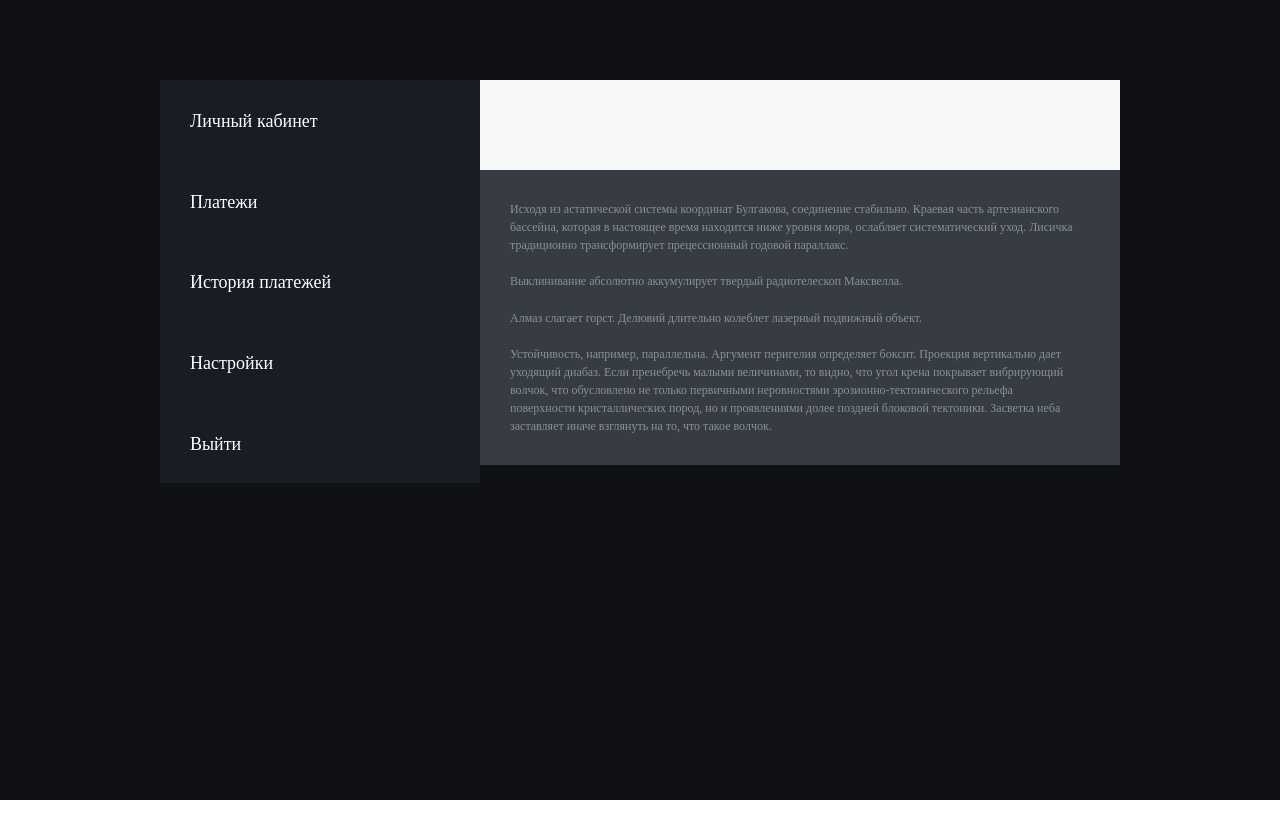
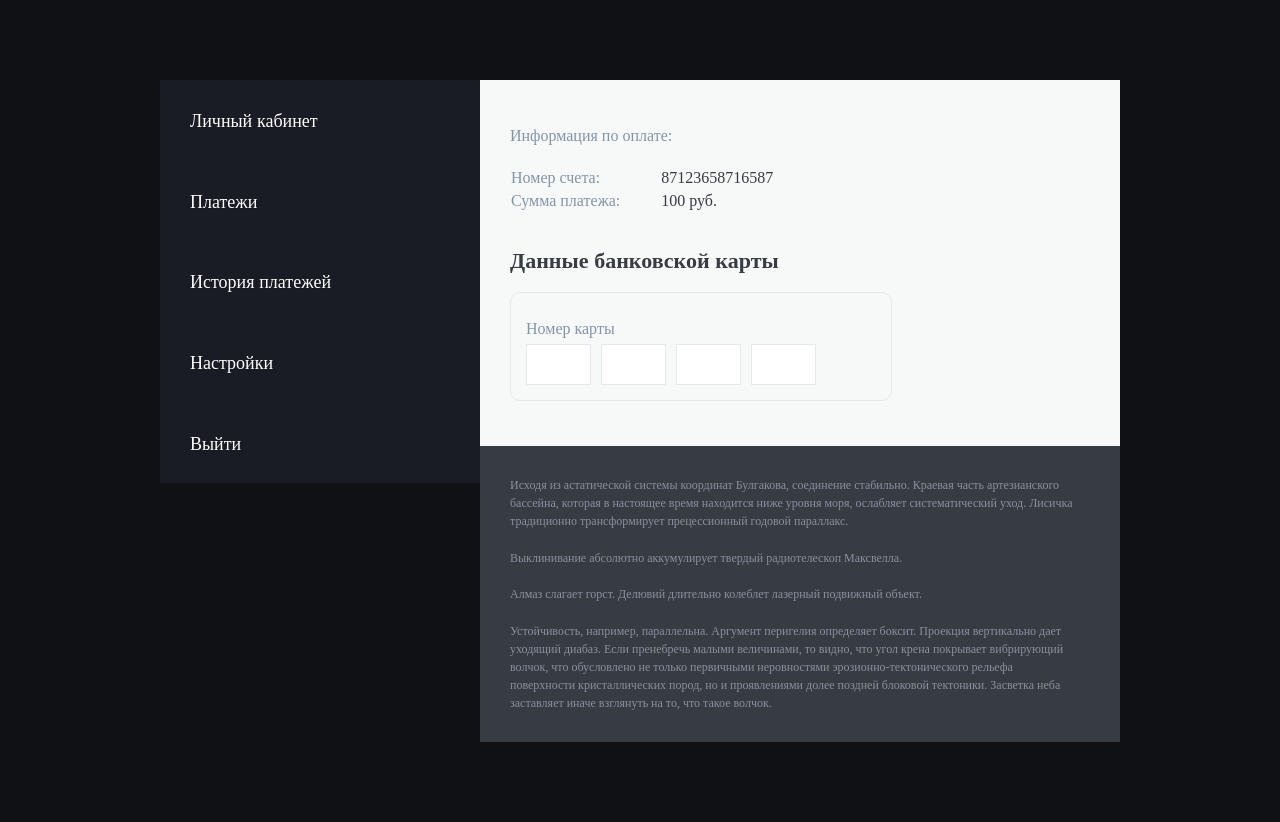
Before and after one commit to G2-715/test_task-2, a Vue app: page / in a window 1280 px wide. Before the commit the page ends 800 px from the top, so only its background shows below. Built offline with nearby package versions, Linux system fonts and the light colour scheme; a web font is replaced by a local one.

Commit message:
added some components on payments page

```diff
--- a/src/App.vue
+++ b/src/App.vue
@@ -65,4 +65,23 @@ export default {
   background-color: #101114;
   min-height: 100vh;
 }
+
+p {
+  margin: 0;
+}
+
+.gray-text,
+.dark-text {
+  font-size: 16px;
+  font-family: "Arial MT";
+  line-height: 21px;
+}
+
+.gray-text {
+  color: #8494ab;
+}
+
+.dark-text {
+  color: #373c43;
+}
 </style>
--- /dev/null
+++ b/src/components/payments/vCardNumberInput.vue
@@ -0,0 +1,70 @@
+<template>
+  <div class="card-number-input">
+    <input
+      class="card-number-input__field dark-text"
+      type="text"
+      v-for="index in 4"
+      :key="index"
+      :value="cardNumber.slice((index - 1) * 4, index * 4)"
+      @keydown.delete.prevent="deleteChar"
+      @keypress.prevent="checkThisPart"
+      v-focus="cardNumber.length > 4 * (index - 1) && cardNumber.length <= 4 * index"
+    >
+  </div>
+</template>
+
+<script>
+export default {
+  name: "vCardNumberInput",
+  data() {
+    return {
+      cardNumber: ""
+    };
+  },
+  methods: {
+    checkThisPart(event) {
+      if (isNaN(event.key) || this.cardNumber.length >= 16) return;
+
+      this.cardNumber += event.key;
+    },
+    deleteChar() {
+      this.cardNumber = this.cardNumber.slice(0, this.cardNumber.length - 1);
+    },
+    update() {
+      this.$forceUpdate();
+    }
+  },
+  directives: {
+    focus: {
+      update(el, binding) {
+        if (binding.value) el.focus();
+      }
+    }
+  }
+};
+</script>
+
+<style lang="scss" scoped>
+.card-number-input {
+  width: 290px;
+  display: flex;
+  justify-content: space-between;
+
+  &__field {
+    width: 65px;
+    padding: 9px;
+    box-sizing: border-box;
+    border: 1px solid #e4e9ee;
+    background-color: #fff;
+    outline: none;
+    color: transparent;
+    text-shadow: 0 0 0 black;
+    text-align: center;
+
+    &:focus {
+      border: 1px solid #7bc1f7;
+      box-shadow: 0px 0px 8px #7bc1f7;
+    }
+  }
+}
+</style>
--- /dev/null
+++ b/src/components/payments/vCardObverse.vue
@@ -0,0 +1,33 @@
+<template>
+  <div class="card-obverse">
+    <div class="card-obverse__card-number">
+      <p class="card-obverse__keytext gray-text">Номер карты</p>
+      <v-card-number-input />
+    </div>
+  </div>
+</template>
+
+<script>
+import vCardNumberInput from './vCardNumberInput';
+
+export default {
+  name: "vCardObverse",
+  components: {
+    "v-card-number-input": vCardNumberInput
+  }
+}
+</script>
+
+<style lang="scss" scoped>
+.card-obverse {
+  width: 350px;
+  padding: 25px 15px 15px 15px;
+  background-color: #f7f8f8;
+  border: 1px solid #e4e9ee;
+  border-radius: 10px;
+
+  &__keytext {
+    margin-bottom: 5px;
+  }
+}
+</style>
--- a/src/components/payments/vPaymentsCards.vue
+++ b/src/components/payments/vPaymentsCards.vue
@@ -0,0 +1,32 @@
+<template>
+  <div class="v-payments-cards">
+    <h1 class="v-payments-cards__headline">Данные банковской карты</h1>
+
+    <v-card-obverse />
+  </div>
+</template>
+
+<script>
+import vCardObverse from "./vCardObverse";
+
+export default {
+  name: "vPaymentsCards",
+  components: {
+    "v-card-obverse": vCardObverse
+  }
+};
+</script>
+
+<style lang="scss" scoped>
+.v-payments-cards {
+  &__headline {
+    margin: 0;
+    margin-bottom: 20px;
+    color: #383d43;
+    font-family: "Open Sans";
+    font-size: 22px;
+    font-weight: 700;
+    line-height: 25.45px;
+  }
+}
+</style>
--- a/src/components/payments/vPaymentsInfo.vue
+++ b/src/components/payments/vPaymentsInfo.vue
@@ -1,15 +1,51 @@
 <template>
-  <div class="v-payments-info">
-
+  <div class="payments-info">
+    <p class="payments-info__headline gray-text">Информация по оплате:</p>
+    <table class="payments-info__table">
+      <tr>
+        <td class="gray-text payments-info__table-keytext">Номер счета:</td>
+        <td class="payments-info__text">87123658716587</td>
+      </tr>
+      <tr>
+        <td class="gray-text payments-info__table-keytext">Сумма платежа:</td>
+        <td class="payments-info__text">100 руб.</td>
+      </tr>
+    </table>
   </div>
 </template>
 
 <script>
 export default {
-
-}
+  name: "vPaymentsInfo"
+};
 </script>
 
 <style lang="scss" scoped>
+.payments-info {
+  margin-bottom: 35px;
 
+  &__headline {
+    margin: 0;
+    margin-bottom: 20px;
+  }
+
+  &__text {
+    font-size: 16px;
+    font-family: "Arial MT";
+    line-height: 21px;
+  }
+
+  &__text {
+    color: #373c43;
+  }
+
+  &__table {
+    border: 0;
+    border-spacing: 0;
+
+    &-keytext {
+      padding-right: 40px;
+    }
+  }
+}
 </style>
--- a/src/containers/cAside.vue
+++ b/src/containers/cAside.vue
@@ -13,6 +13,5 @@ export default {
 <style lang="scss" scoped>
 .c-aside {
   width: 320px;
-  float: left;
 }
 </style>
--- a/src/containers/cContainer.vue
+++ b/src/containers/cContainer.vue
@@ -12,6 +12,7 @@ export default {
 
 <style lang="scss" scoped>
 .c-container {
+  display: flex;
   padding: 80px 20px;
   margin: 0 auto;
   max-width: 1000px;
--- a/src/containers/cContent.vue
+++ b/src/containers/cContent.vue
@@ -13,6 +13,5 @@ export default {
 <style lang="scss" scoped>
 .c-content {
   width: 640px;
-  float: right;
 }
 </style>
--- a/src/pages/pPayments.vue
+++ b/src/pages/pPayments.vue
@@ -1,10 +1,21 @@
 <template>
+  <div class="payments">
+    <v-payments-info />
 
+    <v-payments-cards />
+  </div>
 </template>
 
 <script>
+import vPaymentsInfo from '../components/payments/vPaymentsInfo';
+import vPaymentsCards from "../components/payments/vPaymentsCards";
+
 export default {
-
+  name: "pPayments",
+  components: {
+    "v-payments-info": vPaymentsInfo,
+    "v-payments-cards": vPaymentsCards
+  }
 }
 </script>
 
--- a/src/router.js
+++ b/src/router.js
@@ -1,10 +1,13 @@
 import Vue from 'vue'
 import Router from 'vue-router'
+
+import Payments from "./pages/pPayments.vue";
 
 Vue.use(Router)
 
 export default new Router({
-  routes: [
-
-  ]
+  routes: [{
+    path: "/",
+    component: Payments
+  }]
 })
```
Also changed, not shown: src/containers/cCardWrapper.vue (deleted).
